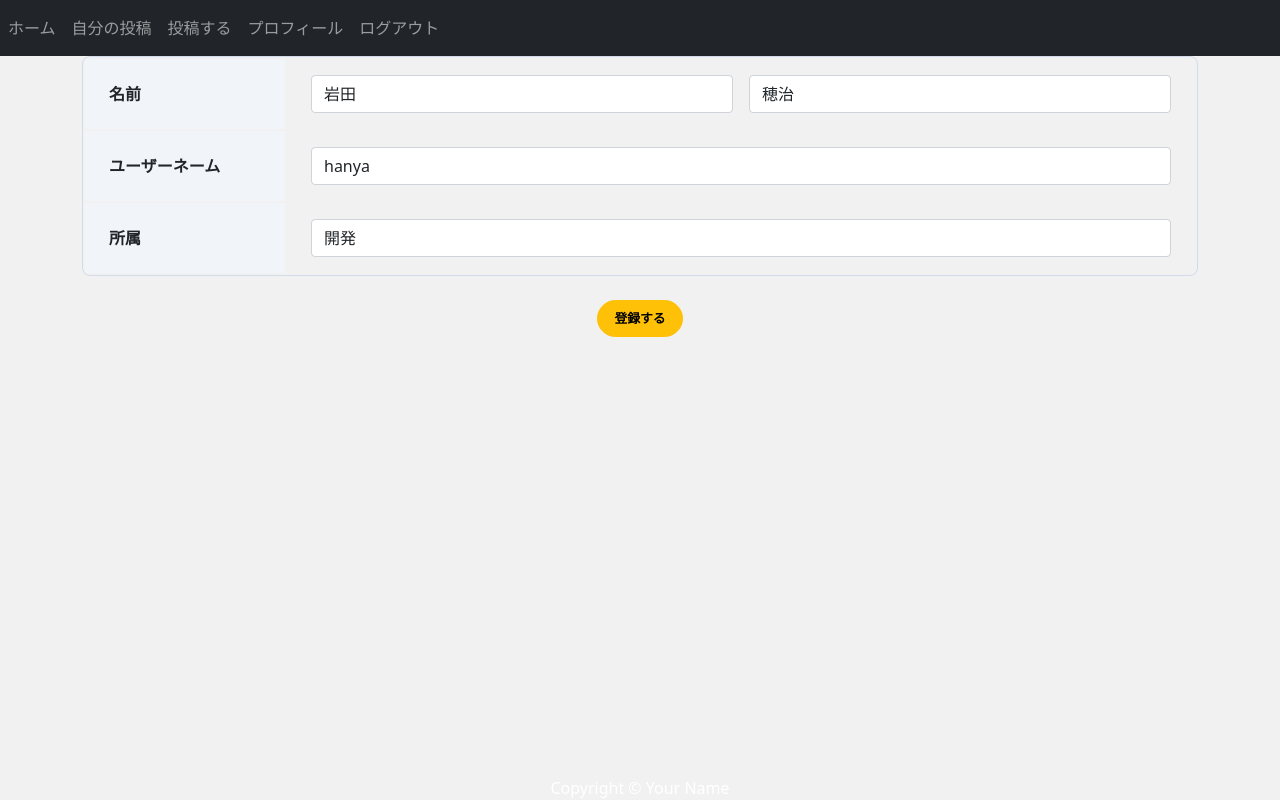
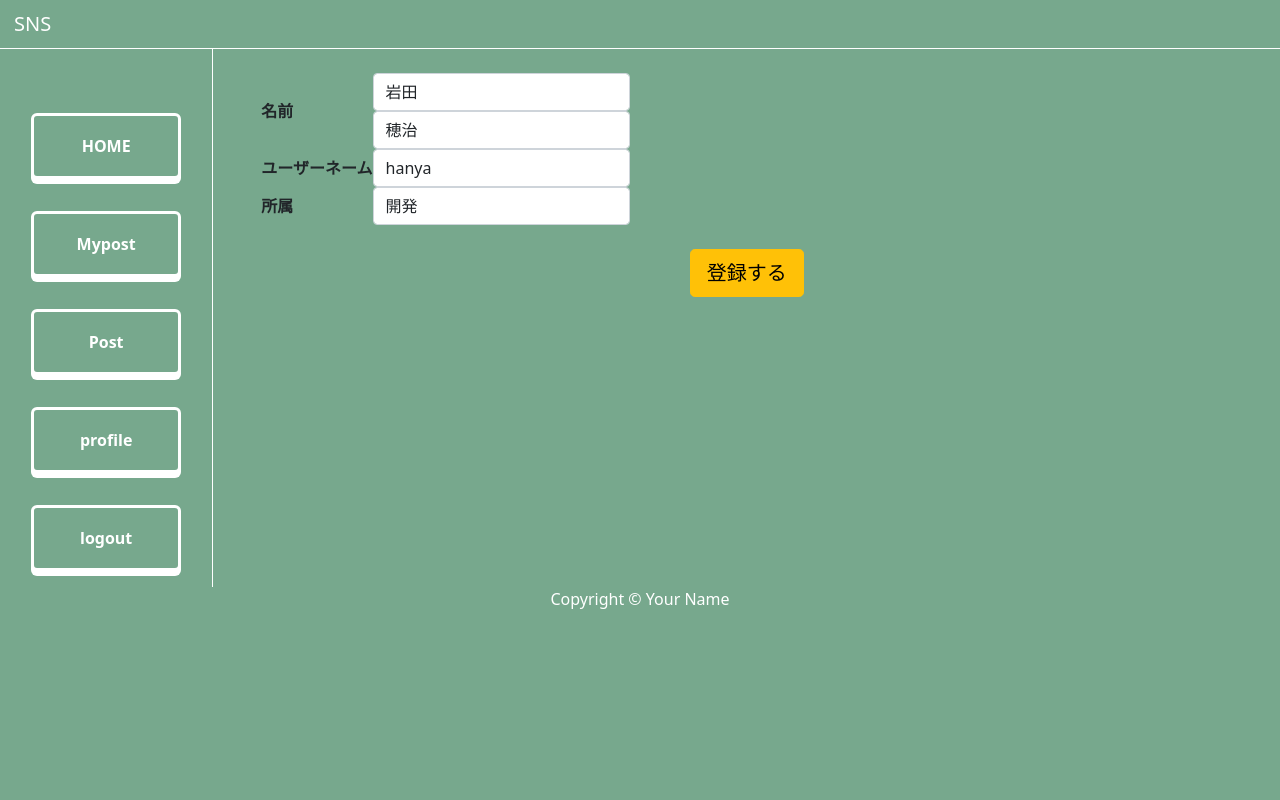
Before and after one commit to usa4040/django_sns, a Django app: page /accounts/profile/edit/ in a window 1280 px wide. Run offline with Django 4.2, Linux system fonts and the light colour scheme; a user stored in the database is signed in; data comes from the database, SQL or seed files in the repository; some libraries are stand-ins or nearby versions.

Commit message:
update design

```diff
--- a/static/css/style_account.css
+++ b/static/css/style_account.css
@@ -1,4 +1,3 @@
-
 
 * {
     margin: 0;
@@ -7,7 +6,7 @@
 }
 
 body {
-    background: #f1f1f1;
+    background: #77a88d;
     display: flex;
     flex-flow: column;
     min-height: 100vh;
@@ -15,13 +14,6 @@
 
 main {
     flex: 1;
-}
-
-.card-profile {
-    width: 700px;
-    border: 0;
-    border-radius: 1rem;
-    box-shadow: 0 0.2rem 0.2rem 0 rgba(0, 0, 0, 0.1);
 }
 
 .button {
@@ -34,53 +26,9 @@
     font-weight: bold;
 }
 
-.profile_table {
-    width: 100%;
-    border: 1px solid #d1dbeb;
-    border-radius: 8px;
-    border-collapse: separate;
-    overflow: hidden;
-}
-
-.profile_table .header {
-    width: 200px;
-    padding: 16px 24px;
-    text-align: left;
-    background: #f1f5fa;
-}
-
-.profile_table .data {
-    padding: 16px 24px;
-}
-
-.form_wrap {
-    display: grid;
-    gap: 16px;
-}
-
-.form_wrap-2 {
-    grid-template-columns: repeat(2, 1fr);
-}
-
 .from-control:focus {
     box-shadow: none;
-}
-
-.card-auth {
-    width: 400px;
-    border: 0;
-    border-radius: 1rem;
-    box-shadow: 0 0.2rem 0.2rem 0 rgba(0, 0, 0, 0.1);
-}
-
-.card-title {
-    margin-bottom: 2rem;
-    font-size: 1.5rem;
-}
-
-.card-body {
-    padding: 2rem;
-}
+}*/
 
 .font-auth {
     width: 100%;
@@ -93,3 +41,40 @@
 .form-label-group input {
     border-radius: 2rem;
 }
+#sidebar {
+    border-right: 1px solid white;
+}
+
+.navbar-brand {
+    color: white;
+    padding-left: 10px;
+}
+
+.navbar-brand:hover {
+    color: white;
+}
+
+.navbar {
+    border-bottom: 1px solid white;
+}
+
+#sidebtn {
+    margin: 1rem;
+    width: 80%;
+    color: white;
+    font-weight: bold;
+    background: #77a88d;
+    padding: 18px 30px;
+    border: 3px solid white;
+    box-shadow: 0 5px 0 white;
+    border-radius: 6px;
+    display: inline-block;
+    transition: .3s;
+    text-decoration: none;
+  }
+
+  #sidebtn:hover {
+    transform: translateY(5px);
+    box-shadow: 0 0 0 white;
+    color: white;
+  }
--- a/static/css/style_app.css
+++ b/static/css/style_app.css
@@ -6,7 +6,7 @@
 }
 
 body {
-    background: #f1f1f1;
+    background: #77a88d;
     display: flex;
     flex-flow: column;
     min-height: 100vh;
@@ -19,3 +19,41 @@
 .card {
     margin: 1rem;
 }
+
+#sidebar {
+    border-right: 1px solid white;
+}
+
+.navbar-brand {
+    color: white;
+    padding-left: 10px;
+}
+
+.navbar-brand:hover {
+    color: white;
+}
+
+.navbar {
+    border-bottom: 1px solid white;
+}
+
+#sidebtn {
+    margin: 1rem;
+    width: 80%;
+    color: white;
+    font-weight: bold;
+    background: #77a88d;
+    padding: 18px 30px;
+    border: 3px solid white;
+    box-shadow: 0 5px 0 white;
+    border-radius: 6px;
+    display: inline-block;
+    transition: .3s;
+    text-decoration: none;
+  }
+
+  #sidebtn:hover {
+    transform: translateY(5px);
+    box-shadow: 0 0 0 white;
+    color: white;
+  }
--- a/templates/base_account.html
+++ b/templates/base_account.html
@@ -4,48 +4,55 @@
 <head>
     <meta charset="UTF-8">
     <link href="https://cdn.jsdelivr.net/npm/bootstrap@5.0.2/dist/css/bootstrap.min.css" rel="stylesheet" integrity="sha384-EVSTQN3/azprG1Anm3QDgpJLIm9Nao0Yz1ztcQTwFspd3yD65VohhpuuCOmLASjC" crossorigin="anonymous">
-    <link rel="stylesheet" href="{% static 'css/style_account.css' %}">
+    <link rel="stylesheet" href="{% static 'css/style_app.css' %}">
     <title>Document</title>
 </head>
 <body>
-    <nav class="navbar navbar-expand-lg navbar-dark bg-dark">
-        <div class="conteiner">
-            <ul class="navbar-nav ml-auto">
+    <nav class="navbar p-1">
+        <a class="navbar-brand">
+            SNS
+        </a>
+    </nav>
+    <div class="container-fluid">
+        <div class="row">
+            <nav id="sidebar" class="col-md-3 col-lg-2 d-md-block sidebar collapse text-center">
+                <div class="position-sticky pt-md-5">
+                    <ul class="nav flex-column">
                         <li class="nav-item">
-                    <a href="/" class="nav-link">ホーム</a>
+                            <a id="sidebtn" href="/">HOME</a>
                         </li>
                         {% if user.is_authenticated %}
                         <li class="nav-item">
-                    <a href="{% url 'mylist' %}" class="nav-link">自分の投稿</a>
+                            <a id="sidebtn" href="{% url 'mylist' %}">Mypost</a>
                         </li>
                         <li class="nav-item">
-                    <a href="{% url 'create' %}" class="nav-link">投稿する</a>
+                            <a id="sidebtn" href="{% url 'create' %}">Post</a>
                         </li>
                         <li class="nav-item">
-                    <a href="{% url 'profile' %}" class="nav-link">プロフィール</a>
+                            <a id="sidebtn" href="{% url 'profile' %}">profile</a>
                         </li>
                         <li class="nav-item">
-                    <a href="{% url 'account_logout' %}" class="nav-link">ログアウト</a>
+                            <a id="sidebtn" href="{% url 'account_logout' %}">logout</a>
                         </li>
-
                         {% else %}
                         <li class="nav-item">
-                    <a href="{% url 'account_signup' %}" class="nav-link">サインアップ</a>
+                            <a id="sidebtn" href="{% url 'account_signup' %}">signup</a>
                         </li>
                         <li class="nav-item">
-                    <a href="{% url 'account_login' %}" class="nav-link">ログイン</a>
+                            <a id="sidebtn" href="{% url 'account_login' %}">login</a>
                         </li>
                         {% endif %}
                     </ul>
                 </div>
             </nav>
-
-    <main>
+            <main class="col-md-9 ml-sm-auto col-lg-10 px-md-4 py-4">
                 <div class="container">
                     {% block content %}
                     {% endblock %}
                 </div>
             </main>
+        </div>
+    </div>
 
     <footer>
         <p class="m-0 text-center text-white">Copyright &copy; Your Name</p>
@@ -54,6 +61,5 @@
     {% block extra_js %}
     {% endblock %}
 
-
 </body>
 </html>
```
Also changed, not shown: templates/base_app.html (+20 -14 lines). Lines whose indentation alone changed are shown as unchanged.
